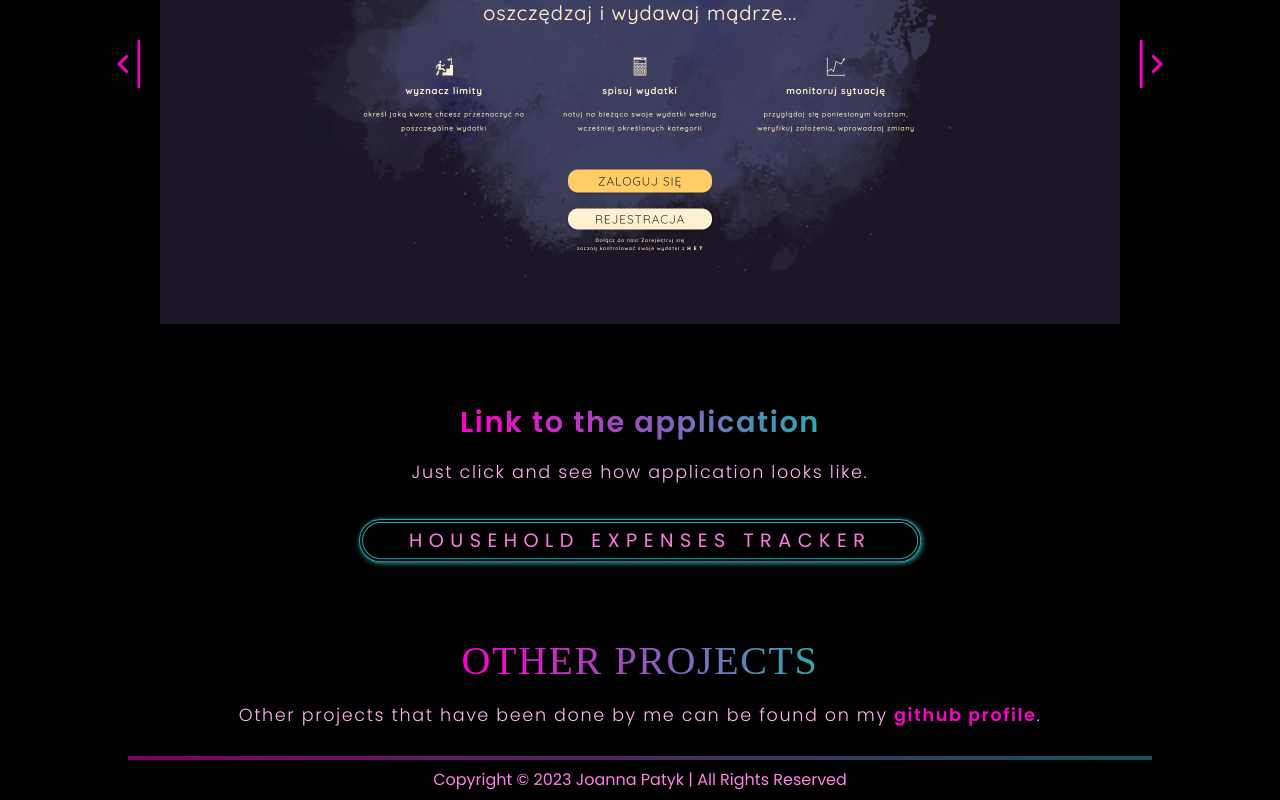
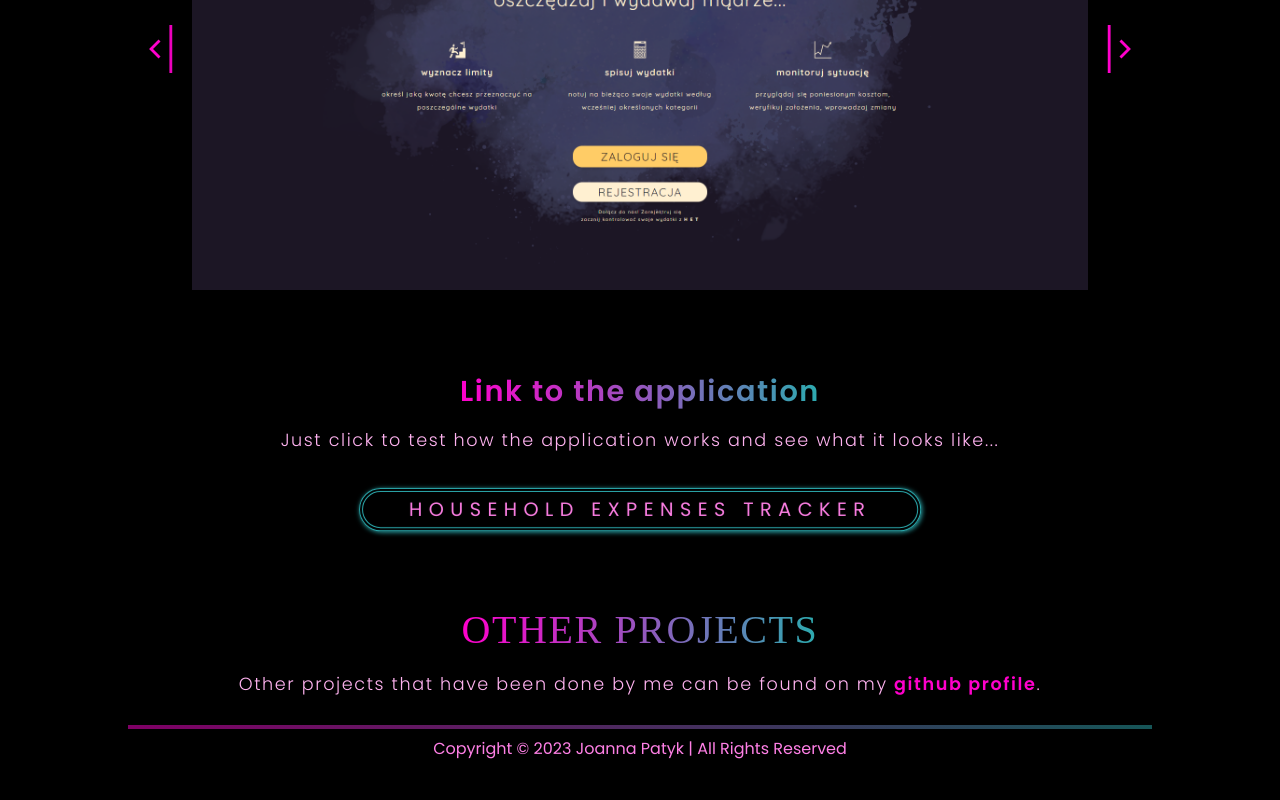
Before and after one commit to JoannaPatyk/portfolio-joanna-patyk, a React (Create React App) app: page /projects in a window 1280 px wide. Shown: the part 3898-4698 px from the top of the page. After the commit the page ends 4667 px from the top, so only its background shows below. Built offline with nearby package versions, Linux system fonts and the light colour scheme; a web font is replaced by a local one.

Commit message:
Small changes in UI

```diff
--- a/src/components/Link.js
+++ b/src/components/Link.js
@@ -9,7 +9,7 @@ function Link() {
         <Wrapper>
             <div className="link-container">
                 <h5>Link to the application</h5>
-                <p>Just click and see how application looks like.</p>
+                <p>Just click to test how the application works and see what it looks like...</p>
                 <PulsatingAnimation>
                     <Button id="button">
                         <a href={link}>Household Expenses Tracker</a>
--- a/src/components/Menu.js
+++ b/src/components/Menu.js
@@ -82,6 +82,7 @@ const Wrapper = styled.nav`
         display: flex;
         align-items: center;
         justify-content: flex-end;
+        background-color: transparent;
         padding-right: 3rem;
     }
 
--- a/src/pages/Home.js
+++ b/src/pages/Home.js
@@ -56,7 +56,7 @@ const Wrapper = styled.div`
         left: -15%;
         z-index: -100;
         transform: rotate(-10deg);
-        opacity: 0.4;
+        opacity: 0.6;
     }
 
     .description-container {
@@ -69,11 +69,11 @@ const Wrapper = styled.div`
     }
 
     .description-text {
-        max-width: 58%;
+        max-width: 50%;
     }
 
     .description-text h1 {
-        margin-top: -4rem;
+        margin-top: -2rem;
         font-weight: 100;
         font-size: 6.5rem;
         font-family: var(--titleFont);
@@ -97,7 +97,7 @@ const Wrapper = styled.div`
     }
 
     .description-text p {
-        font-size: 1.2rem;
+        font-size: 1rem;
     }
 
     span {
@@ -121,7 +121,7 @@ const Wrapper = styled.div`
         right: 5%;
         height: 100%;
         z-index: -100;
-        opacity: 0.8;
+        opacity: 0.9;
     }
 
     @media (max-width: 1550px) {
@@ -220,7 +220,7 @@ const Wrapper = styled.div`
         }
     }
 
-    @media (max-width: 500  px) {
+    @media (max-width: 500px) {
         .description-text h1 {
             font-size: 2.8rem;
         }
--- a/src/pages/Projects.js
+++ b/src/pages/Projects.js
@@ -192,7 +192,7 @@ const Wrapper = styled.div`
     }
 
     .slider img {
-        width: 75%;
+        width: 70%;
         margin-bottom: 2rem;
         box-shadow: 1px 1px 30px var(--black);
     }
```
Also changed, not shown: src/index.css (line endings or trailing spaces).
